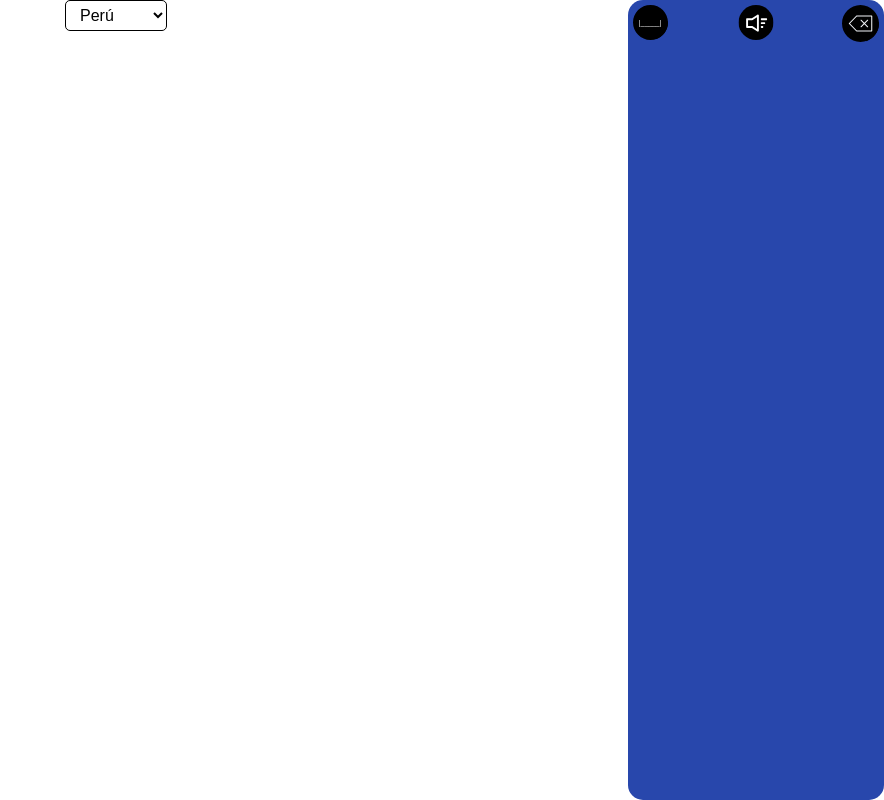
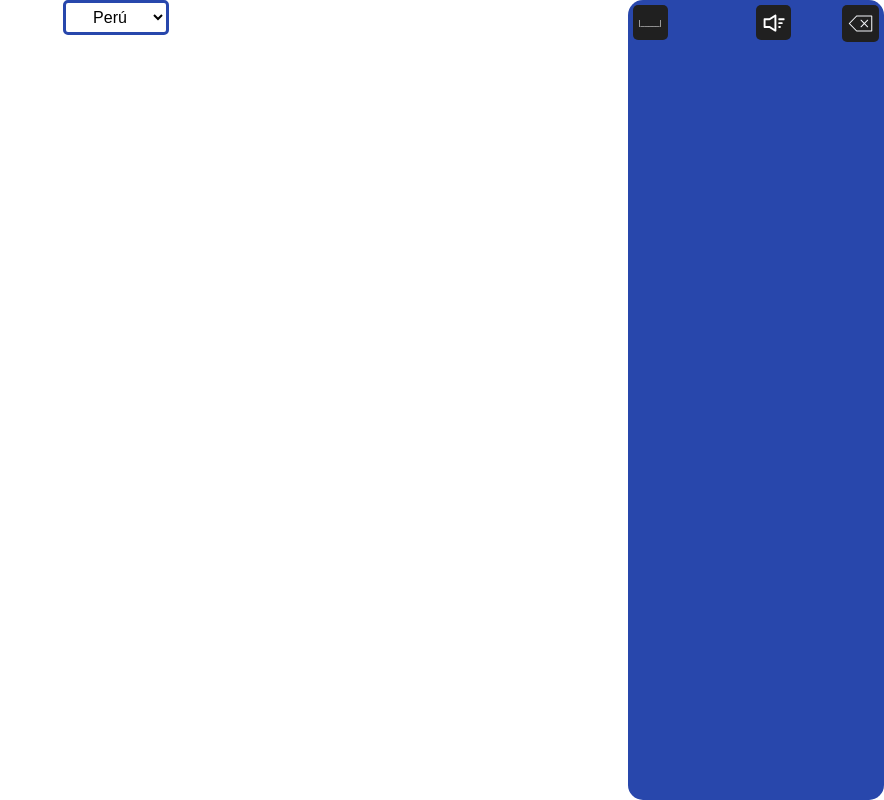
Before and after one commit to joyel124/Traductor-v2, a plain HTML site: page index.html in a window 1280 px wide. Shown: the whole page, without its empty margins (396-1280 px from the left). Drawn offline with Linux system fonts and the light colour scheme.

Commit message:
feat: newUI.

```diff
--- a/index.html
+++ b/index.html
@@ -31,14 +31,11 @@
       <div id="gui_controls">
         <button id="addSpacingButton">
           <svg width="35" height="35" viewBox="0 0 512 512" xmlns="http://www.w3.org/2000/svg">
-            <path style="fill:#000000;" d="M0,256.006C0,397.402,114.606,512.004,255.996,512C397.394,512.004,512,397.402,512,256.006 C512.009,114.61,397.394,0,255.996,0C114.606,0,0,114.614,0,256.006z"/>
-            <path style="fill:#000000;" d="M512,256.005c0-4.039-0.119-8.051-0.304-12.045c-0.426-0.558-93.859-94.043-94.499-94.499 c-1.281-1.797-3.28-3.045-5.658-3.045H201.899c-1.885,0-3.7,0.756-5.026,2.099L95.436,251.029c-2.727,2.755-2.727,7.187,0,9.942 l101.437,102.514c0.015,0.015,0.036,0.019,0.051,0.034l1.581,1.598c0.015,0.015,133.868,133.851,133.883,133.866l1.055,1.067 C436.972,467.232,512,370.401,512,256.005z"/>
             <text x="250" y="290" font-size="100" fill="#FFFFFF" text-anchor="middle">|_____|</text>
         </svg>
         </button>
         <button id="soundButton">
           <svg fill="#FFFFFF" height="35" width="35" version="1.1" id="Layer_1" xmlns="http://www.w3.org/2000/svg" xmlns:xlink="http://www.w3.org/1999/xlink" viewBox="0 0 330 330" xml:space="preserve">
-            <circle cx="165" cy="165" r="165" fill="#000000" />
             <g id="XMLID_531_" transform="scale(0.6) translate(120, 120)">
                 <path id="XMLID_532_" d="M255,210h-10c-8.284,0-15,6.716-15,15c0,8.284,6.716,15,15,15h10c8.284,0,15-6.716,15-15 C270,216.716,263.284,210,255,210z"/>
                 <path id="XMLID_533_" d="M285,150h-40c-8.284,0-15,6.716-15,15c0,8.284,6.716,15,15,15h40c8.284,0,15-6.716,15-15 C300,156.716,293.284,150,285,150z"/>
@@ -50,12 +47,6 @@
         <button id="deleteButton">
           <svg height="37" width="37" version="1.1" id="Layer_1" xmlns="http://www.w3.org/2000/svg" xmlns:xlink="http://www.w3.org/1999/xlink"
 	 viewBox="0 0 512 512" xml:space="preserve">
-<path style="fill:#000000;" d="M0,256.006C0,397.402,114.606,512.004,255.996,512C397.394,512.004,512,397.402,512,256.006
-	C512.009,114.61,397.394,0,255.996,0C114.606,0,0,114.614,0,256.006z"/>
-<path style="fill:#000000;" d="M512,256.005c0-4.039-0.119-8.051-0.304-12.045c-0.426-0.558-93.859-94.043-94.499-94.499
-	c-1.281-1.797-3.28-3.045-5.658-3.045H201.899c-1.885,0-3.7,0.756-5.026,2.099L95.436,251.029c-2.727,2.755-2.727,7.187,0,9.942
-	l101.437,102.514c0.015,0.015,0.036,0.019,0.051,0.034l1.581,1.598c0.015,0.015,133.868,133.851,133.883,133.866l1.055,1.067
-	C436.972,467.232,512,370.401,512,256.005z"/>
 <g>
 	<path style="fill:#F4F6F9;" d="M411.539,146.416H201.9c-1.885,0-3.7,0.756-5.026,2.099L95.436,251.029
 		c-2.727,2.755-2.727,7.187,0,9.942l101.437,102.514c1.326,1.343,3.141,2.099,5.026,2.099h209.641c3.908,0,7.07-3.166,7.07-7.07
--- a/style.css
+++ b/style.css
@@ -10,21 +10,34 @@ body {
   left: 0;
 }
 
+button {
+  border-radius: 5px;
+  transition: background-color 0.3s; /* Agregar una transición suave */
+}
+
 #addSpacingButton {
   position: absolute;
   top: 5;
   left: 5;
+  background-color: rgb(32, 32, 32);
+  border-radius: 5px;
+  transition: background-color 0.3s;
+}
+
+#addSpacingButton:active {
+  background-color: rgb(114, 105, 105); /* Cambia el color de fondo cuando se presiona */
 }
 
 #selectButton{
+  text-align: center;
   position: absolute;
   top: 0;
   left: 50%; /* Deja el 50% como punto de referencia */
   transform: translateX(-50%);
-  z-index: 1;
+  z-index: 2;
   background-color: #ffffff; /* Color de fondo */
   color: #000000; /* Color del texto */
-  border: 1px solid #000000; /* Borde */
+  border: 3px solid #2847ac; /* Borde */
   padding: 5px 10px; /* Relleno interno */
   font-size: 16px; /* Tamaño de fuente */
   border-radius: 5px; /* Borde redondeado */
@@ -35,13 +48,22 @@ body {
   position: absolute;
   top: 5;
   left: 50%;
-  transform: translateX(-50%);
+  background-color: rgb(32, 32, 32);
+}
+
+#soundButton:active {
+  background-color: rgb(114, 105, 105); /* Cambia el color de fondo cuando se presiona */
 }
 
 #deleteButton {
   position: absolute;
   top: 5;
   right: 5;
+  background-color: rgb(32, 32, 32);
+}
+
+#deleteButton:active {
+  background-color: rgb(114, 105, 105); /* Cambia el color de fondo cuando se presiona */
 }
 
 .text{
```
